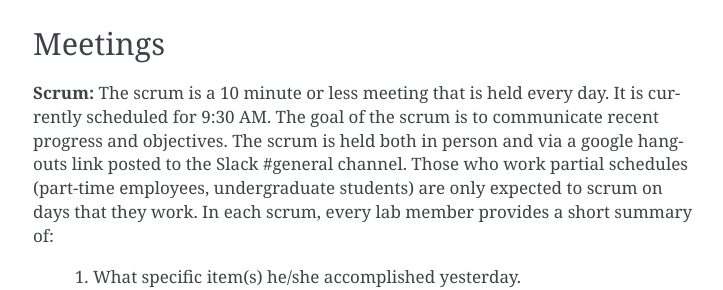
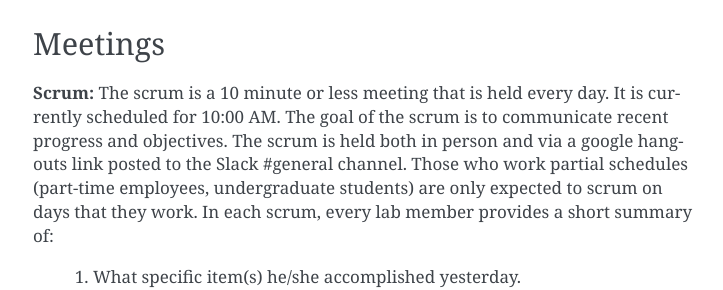
Before and after one commit to greenelab/onboarding, a Sphinx documentation site: the page built from source/communication.rst, in a window 1280 px wide and 900 px high, scrolled down 1051 px. Shown: the part 179-469 px from the top of the window, without its empty margins (387-1110 px from the left). Built offline with Sphinx 7.4.7, drawn with Linux system fonts in a browser that asks for light colours.

Commit message:
change scrum time to 10AM

```diff
--- a/source/communication.rst
+++ b/source/communication.rst
@@ -54,7 +54,7 @@ Meetings
 ~~~~~~~~~~~~~
 
 **Scrum:** The scrum is a 10 minute or less meeting that is held every day. It
-is currently scheduled for 9:30 AM. The goal of the scrum is to communicate
+is currently scheduled for 10:00 AM. The goal of the scrum is to communicate
 recent progress and objectives. The scrum is held both in person and via a
 google hangouts link posted to the Slack #general channel. Those who work
 partial schedules (part-time employees, undergraduate students) are only
```
